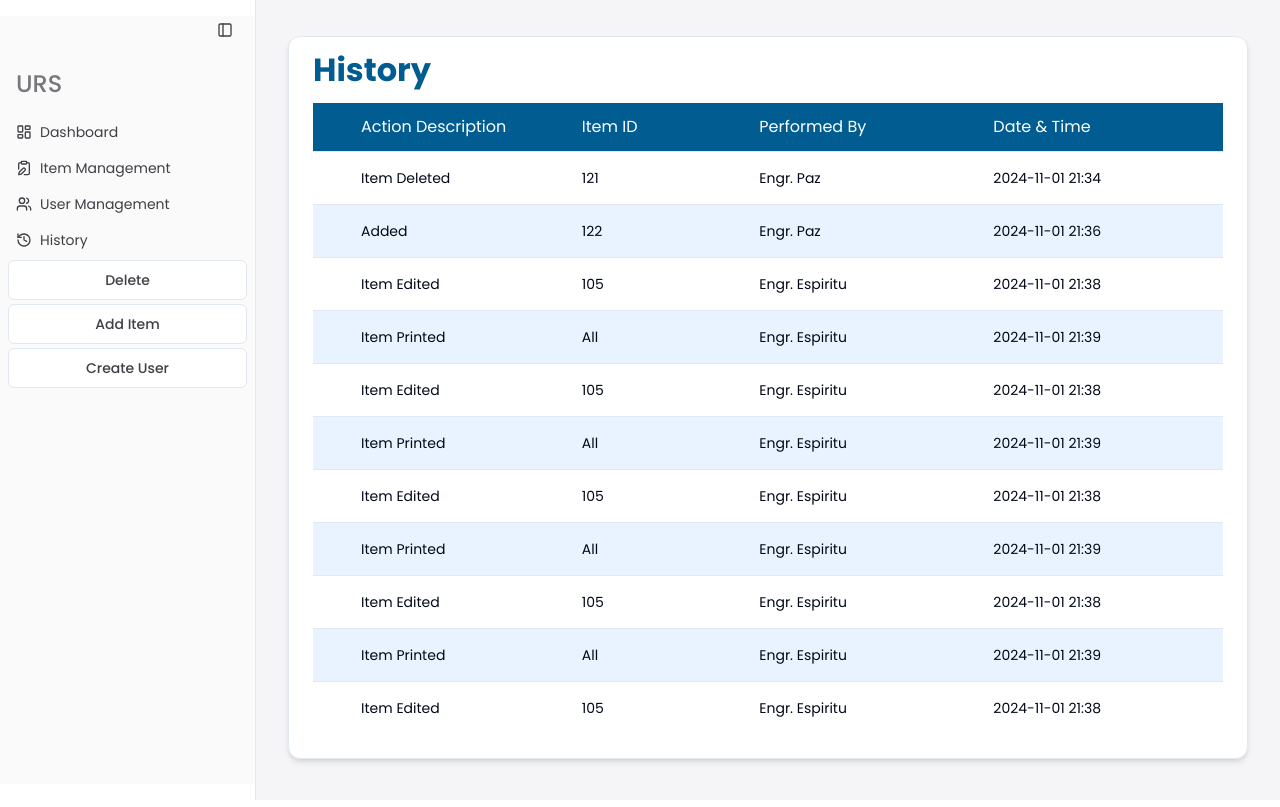
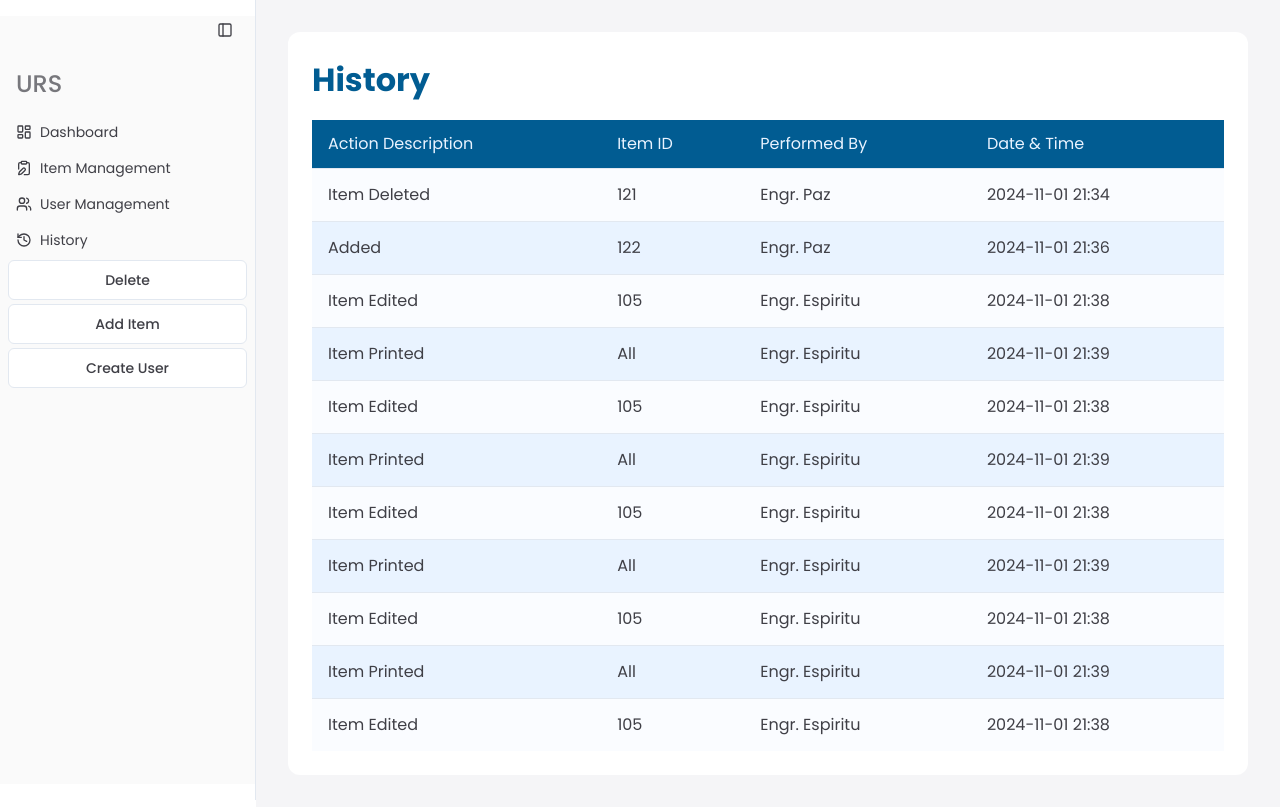
Before and after one commit to robin-dc/Inventory-Frontend, a React (Vite) app: page /admin/1 in a window 1280 px wide. Both pictures are taken after a click on the link "History". Built offline with nearby package versions, Linux system fonts and the light colour scheme.

Commit message:
Change size of padding of a div

```diff
--- a/src/pages/admin/tabs/History.jsx
+++ b/src/pages/admin/tabs/History.jsx
@@ -1,9 +1,4 @@
 import React from "react";
-import {
-  Card,
-  CardContent,
-  CardHeader,
-} from "@/components/ui/card";
 import {
   Table,
   TableBody,
@@ -29,33 +24,30 @@ const data = [
 
 export function HistoryTableCard() {
   return (
-    <Card className="w-4/7 mx-auto mt-1 bg-white shadow-md rounded-xl"> <CardHeader>
-        <h2 className="pe-4 text-[#015C92] text-primary text-[32px] font-bold leading-[1.125rem] text-left">History</h2>
-      </CardHeader>
-      <CardContent>
+    <div className="p-6 bg-white rounded-xl grid">
+      <h1 className="text-primary text-[32px] font-bold mb-4">History</h1>
+
       <Table>
-  <TableHeader>
+        <TableHeader className="bg-primary">
           <TableRow>
-      <TableHead className="pl-12 pr-0 bg-[#015C92] text-white text-justify text-base font-normal h-12">Action Description</TableHead>
-      <TableHead className="pl-4 pr-16 bg-[#015C92] text-white text-left text-base font-normal h-12">Item ID</TableHead>
-      <TableHead className="pl-4 pr-14 bg-[#015C92] text-white text-left text-base font-normal h-12">Performed By</TableHead>
-      <TableHead className="pl-4 pr-16 bg-[#015C92] text-white text-left text-base font-normal h-12">Date & Time</TableHead>
+            <TableHead className="text-secondary text-[16px] font-normal">Action Description</TableHead>
+            <TableHead className="text-secondary text-[16px] font-normal">Item ID</TableHead>
+            <TableHead className="text-secondary text-[16px] font-normal">Performed By</TableHead>
+            <TableHead className="text-secondary text-[16px] font-normal">Date & Time</TableHead>
           </TableRow>
         </TableHeader>
         <TableBody>
-    {data.map((row, index) => (
-      <TableRow key={index} className={index % 2 === 0 ? "bg-white" : "bg-[#E9F3FF]"}>
-        <TableCell className="pl-12 text-left font-normal h-12">{row.action}</TableCell>
-        <TableCell className="pl-4 pr-16 text-left font-normal h-12">{row.itemId}</TableCell>
-        <TableCell className="pl-4 pr-16 text-left font-normal h-12">{row.performedBy}</TableCell>
-        <TableCell className="pl-4 pr-16 text-left font-normal h-12">{row.dateTime}</TableCell>
+          {data.map((data, index) => (
+            <TableRow key={data.data} className={`${index % 2 === 0 ? 'bg-[#FAFCFF]' : 'bg-secondary'}`}>
+              <TableCell className="text-[16px] py-4">{data.action}</TableCell>
+              <TableCell className="text-[16px] py-4">{data.itemId}</TableCell>
+              <TableCell className="text-[16px] py-4">{data.performedBy}</TableCell>
+              <TableCell className="text-[16px] py-4">{data.dateTime}</TableCell>
             </TableRow>
           ))}
         </TableBody>
       </Table>
-
-      </CardContent>
-    </Card>
+    </div>
   );
 }
 
```
Lines whose indentation alone changed are shown as unchanged.
